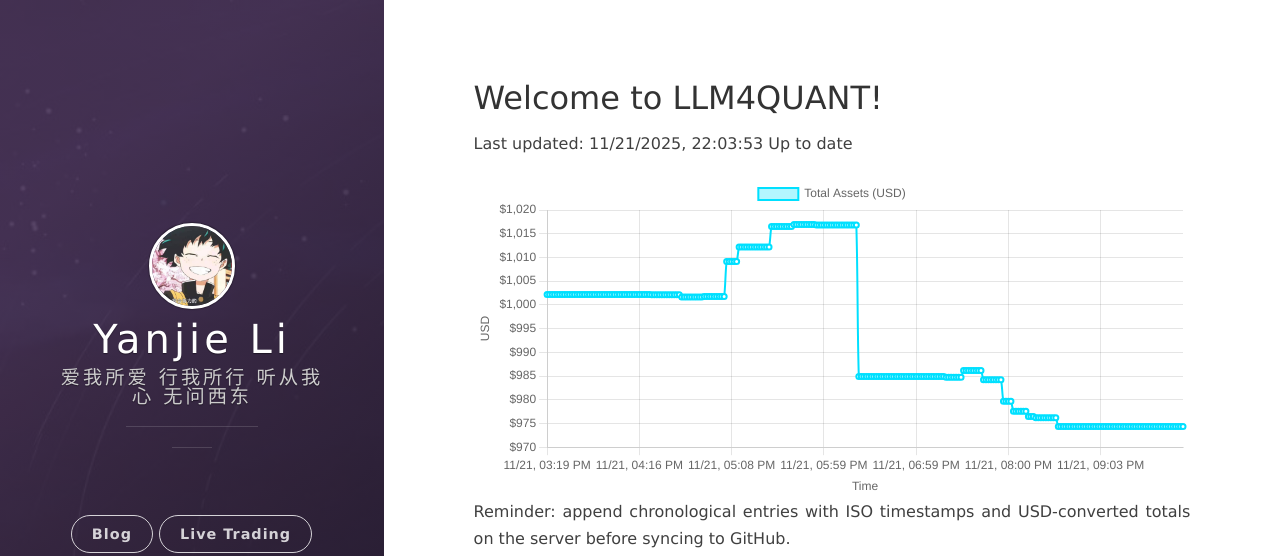
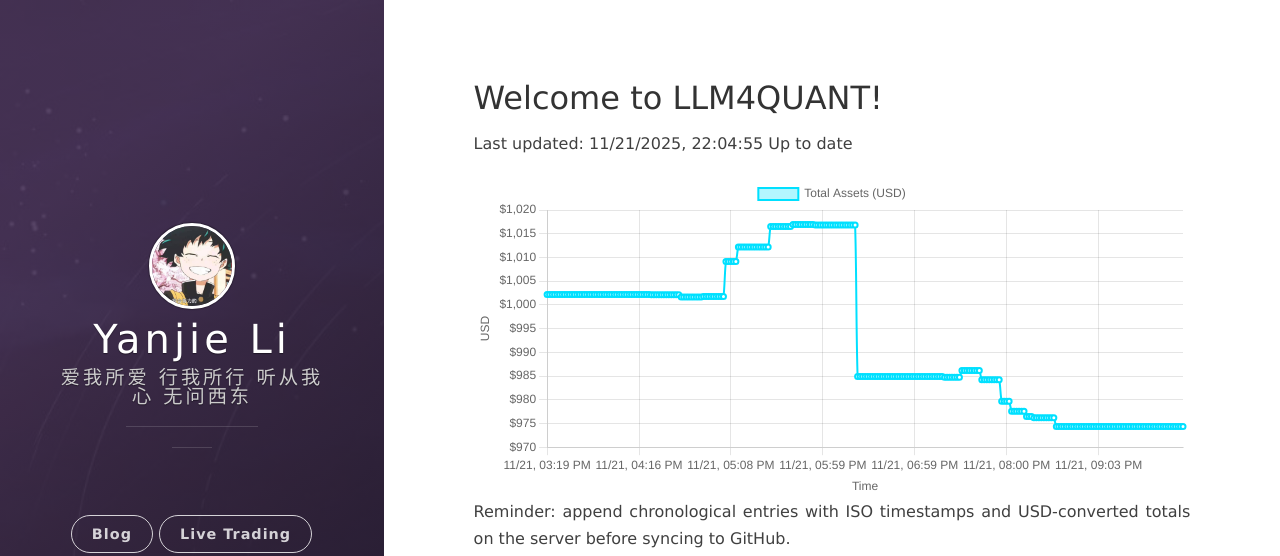
Before and after one commit to leeyegy/leeyegy.github.io, a Jekyll site: the page built from live-trading.html, in a window 1280 px wide. Shown: the top 556 px of the page. Built offline with Jekyll 4.4.1, drawn with Linux system fonts in a browser that asks for light colours; nearby versions of some CDN libraries.

Commit message:
AccountMonitor: update balance history 2025-11-22T06:04:55+08:00

```diff
--- a/assets/data/binance/balance-history.json
+++ b/assets/data/binance/balance-history.json
@@ -1,5 +1,5 @@
 {
-  "generatedAt": "2025-11-22T06:03:53+08:00",
+  "generatedAt": "2025-11-22T06:04:55+08:00",
   "asset": "total_usd_value",
   "history": [
     {
@@ -1025,6 +1025,10 @@
     {
       "timestamp": "2025-11-22T06:03:53+08:00",
       "totalUsd": 974.36593718
+    },
+    {
+      "timestamp": "2025-11-22T06:04:55+08:00",
+      "totalUsd": 974.36593718
     }
   ]
 }
```
